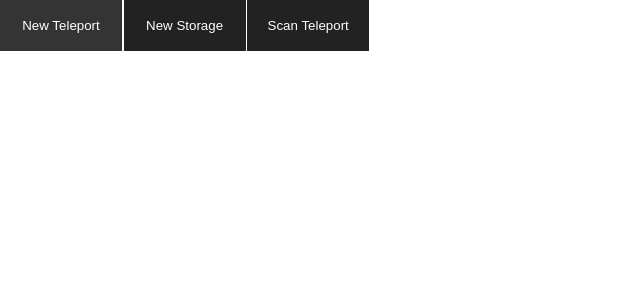
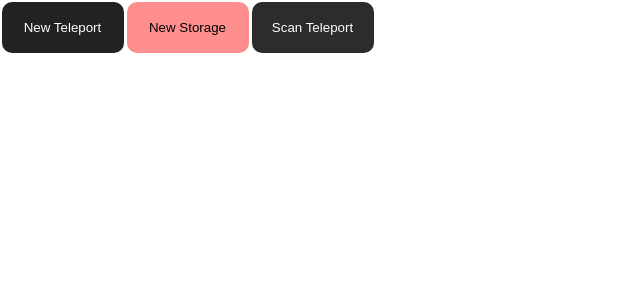
Before and after one commit to surtr1st/tereporto, a Vue app: page / in a window 1280 px wide. Shown: the top 300 px of the page, without its empty margins (0-640 px from the left). Built offline with nearby package versions, Linux system fonts and the light colour scheme.

Commit message:
add button and button group

```diff
--- a/src/App.vue
+++ b/src/App.vue
@@ -4,20 +4,21 @@ import ButtonGroup from './components/ButtonGroup.vue';
 </script>
 
 <template>
-  <ButtonGroup>
   <Button
     label="New Teleport"
     color="darker"
+    rounded
   />
   <Button
     label="New Storage"
-      color="darker"
+    color="danger"
+    rounded
   />
   <Button
     label="Scan Teleport"
-      color="darker"
+    color="neutral"
+    rounded
   />
-  </ButtonGroup>
 </template>
 
 <style scoped></style>
--- a/src/components/Button.vue
+++ b/src/components/Button.vue
@@ -13,7 +13,7 @@ const className = ref('');
 if (color === 'darker') className.value += 'tp__button--darker ';
 if (color === 'neutral') className.value += 'tp__button--neutral ';
 if (color === 'danger') className.value += 'tp__button--danger ';
-if (rounded) className.value = 'tp__button--rounded';
+if (rounded) className.value += ' tp__button--rounded';
 </script>
 
 <template>
@@ -51,6 +51,7 @@ button {
   width: 122px;
   height: 51px;
   border: none;
+  margin: 0.1rem;
 }
 button:hover {
   cursor: pointer;
@@ -67,7 +68,7 @@ button:hover {
   background: var(--light-neutral-gray);
 }
 .tp__button--neutral {
-  background: var(--neutral-color);
+  background: var(--neutral-gray);
   color: white;
 }
 .tp__button--neutral:hover {
--- a/src/components/ButtonGroup.vue
+++ b/src/components/ButtonGroup.vue
@@ -6,17 +6,22 @@
   </div>
 </template>
 
-<style scoped>
+<style>
 .tp__button-group {
-  display: flex;
   gap: 0.1rem;
   width: auto;
+  float: left;
 }
-.tp__button-group:first-child {
+.tp__button-group::after {
+  content: '';
+  clear: both;
+  display: table;
+}
+.tp__button-group button:is(:first-child) {
   border-top-left-radius: 10px;
   border-bottom-left-radius: 10px;
 }
-.tp__button-group:last-child {
+.tp__button-group button:is(:last-child) {
   border-top-right-radius: 10px;
   border-bottom-right-radius: 10px;
 }
--- a/src/styles.css
+++ b/src/styles.css
@@ -1,6 +1,6 @@
 :root {
   font-family: Inter, Avenir, Helvetica, Arial, sans-serif;
-  font-size: 16px;
+  font-size: 15px;
   line-height: 24px;
   font-weight: 600;
   font-synthesis: none;
```
Lines whose indentation alone changed are shown as unchanged.
